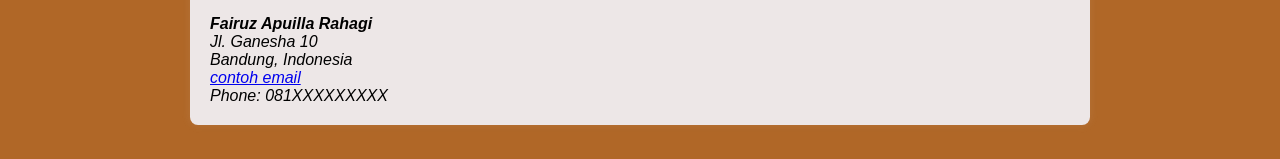
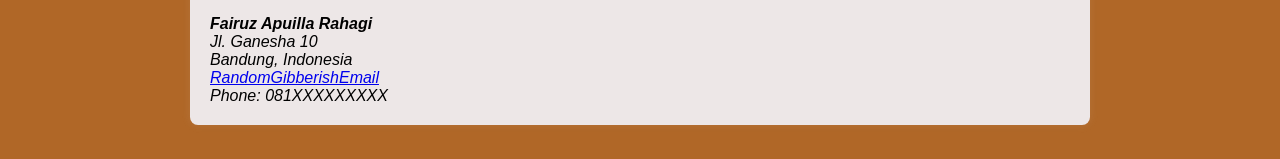
Before and after one commit to FairuzRahagi/FairuzRahagi.github.io, a plain HTML site: page index.html in a window 1280 px wide. Shown: the part 213-372 px from the top of the page. Drawn offline with Linux system fonts and the light colour scheme.

Commit message:
Update index.html

```diff
--- a/index.html
+++ b/index.html
@@ -40,7 +40,7 @@
                 <strong>Fairuz Apuilla Rahagi</strong><br>
                 Jl. Ganesha 10<br>
                 Bandung, Indonesia<br>
-                <a href="mailto:randomemail@gmail.com">contoh email</a><br>
+                <a href="mailto:iuueaguvugahoinavugo@gmail.com">RandomGibberishEmail</a><br>
                 Phone: 081XXXXXXXXX
             </address>
         </div>
```
